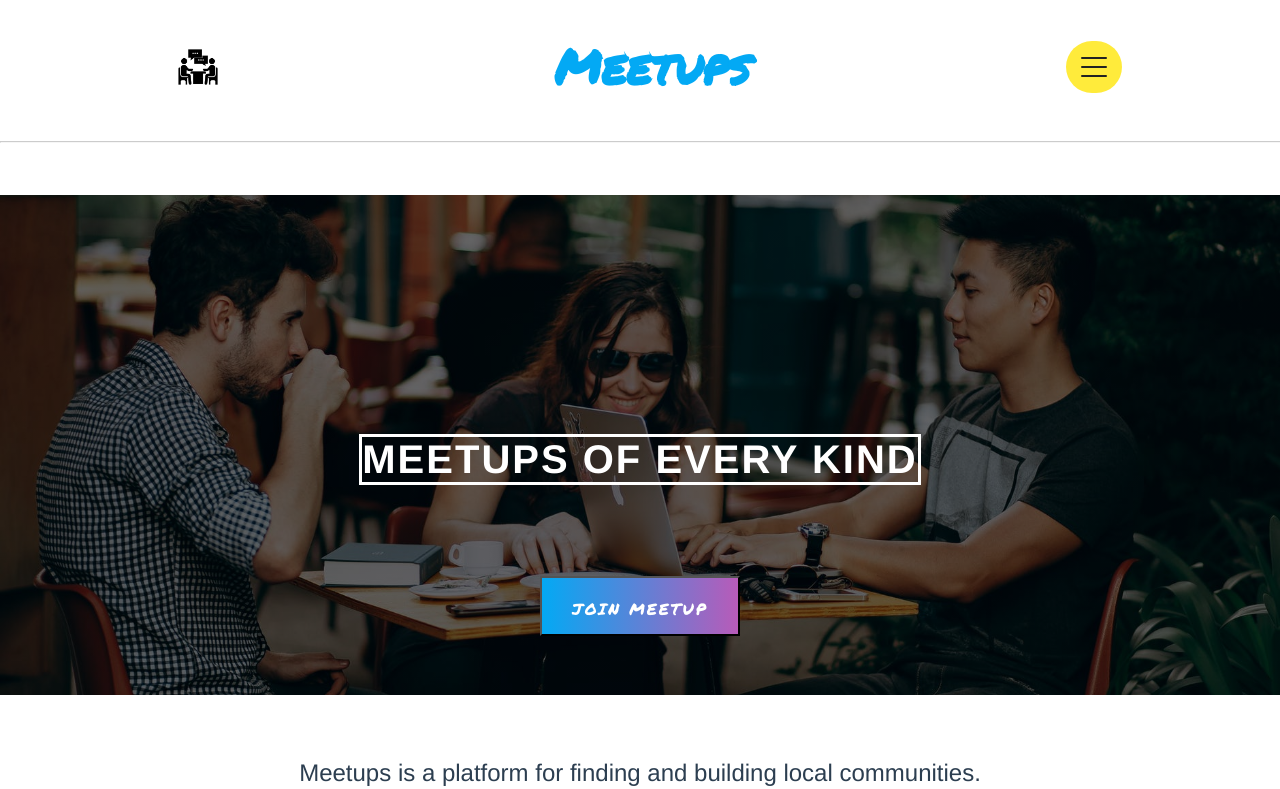
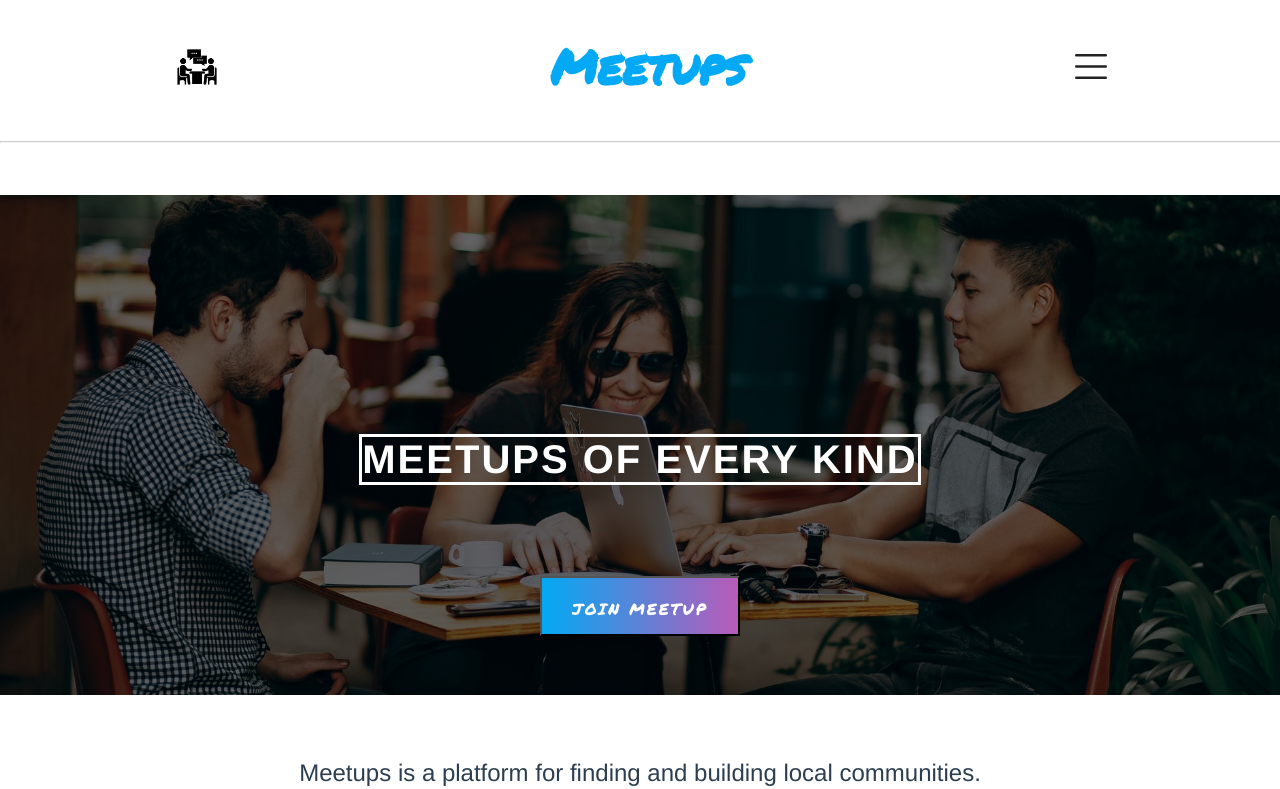
Before and after one commit to jenseneducation-fredrik-blomberglarsson/Meetup, a Vue app: page / in a window 1280 px wide. Shown: the top 789 px of the page. Built offline with nearby package versions, Linux system fonts and the light colour scheme.

Commit message:
changed minor css

```diff
--- a/src/components/HamburgerIcon/HamburgerIcon.vue
+++ b/src/components/HamburgerIcon/HamburgerIcon.vue
@@ -27,12 +27,10 @@ export default {
 </script>
 
 <style scoped>
-.burgerBtn {
+.burgerIconImg {
   cursor: pointer;
-  background: #ffeb3b;
-  width: 1.5em;
+  width: 2rem;
   padding: 1rem;
-  border-radius: 50px;
   display: flex;
   justify-content: center;
 }
--- a/src/components/HamburgerMenu/HamburgerMenu.vue
+++ b/src/components/HamburgerMenu/HamburgerMenu.vue
@@ -32,9 +32,7 @@ export default {
 </script>
 
 <style>
-@import url("https://fonts.googleapis.com/css2?family=Permanent+Marker&display=swap");
 .hamburgerMenu {
-  font-family: "Permanent Marker", cursive;
   height: 100vh;
   width: 100%;
   position: fixed;
```
